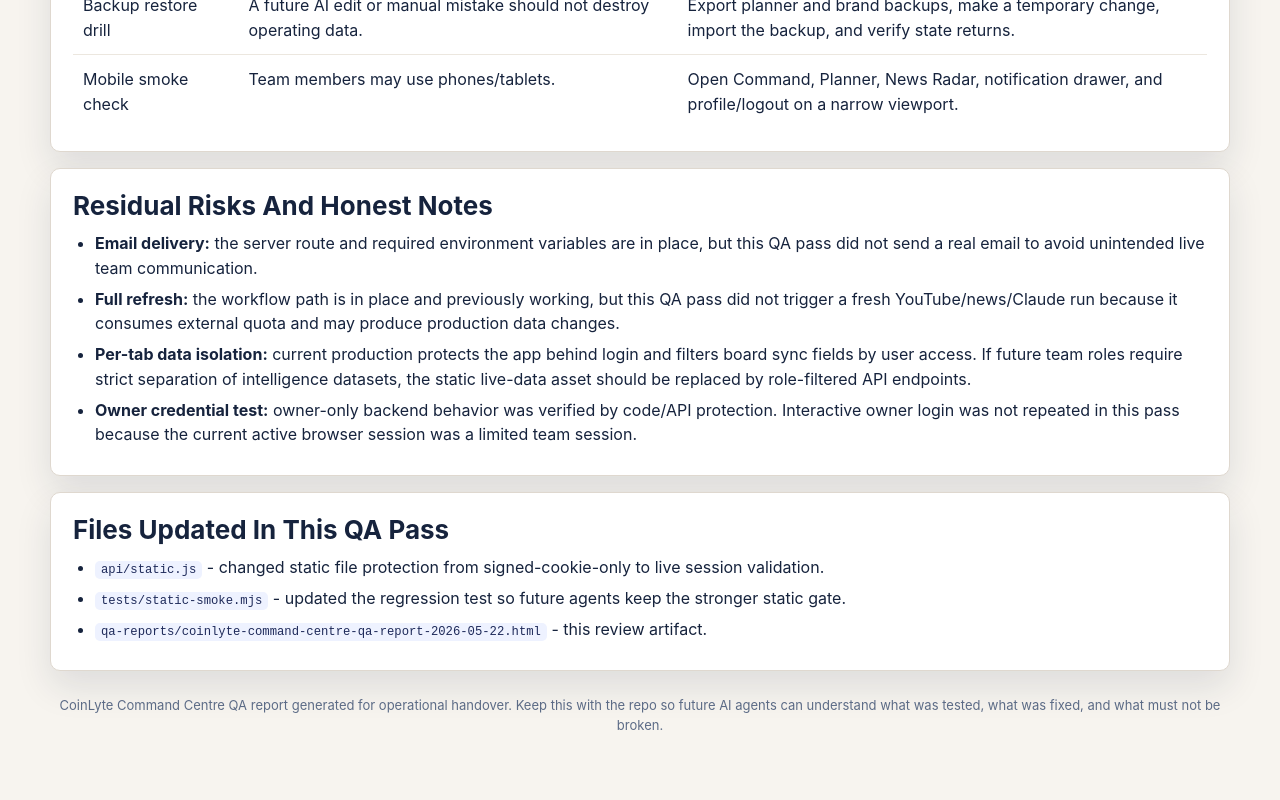
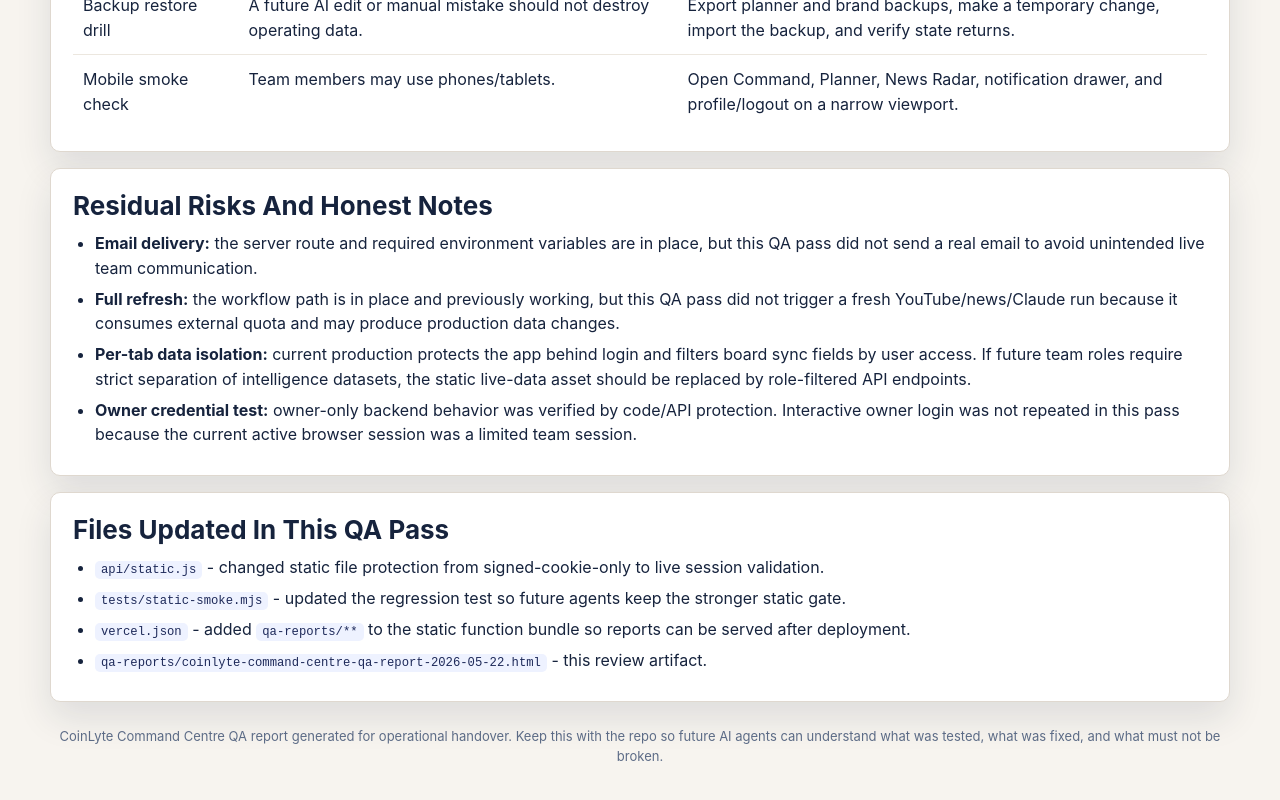
Before and after one commit to bloggingoshelp-beep/coinlyte-youtube-command-centre, a website: page qa-reports/coinlyte-command-centre-qa-report-2026-05-22.html in a window 1280 px wide. Shown: the part 4487-5287 px from the top of the page. Drawn offline with Linux system fonts and the light colour scheme.

Commit message:
Bundle QA reports in Vercel static function

```diff
--- a/qa-reports/coinlyte-command-centre-qa-report-2026-05-22.html
+++ b/qa-reports/coinlyte-command-centre-qa-report-2026-05-22.html
@@ -447,6 +447,7 @@
       <ul>
         <li><code>api/static.js</code> - changed static file protection from signed-cookie-only to live session validation.</li>
         <li><code>tests/static-smoke.mjs</code> - updated the regression test so future agents keep the stronger static gate.</li>
+        <li><code>vercel.json</code> - added <code>qa-reports/**</code> to the static function bundle so reports can be served after deployment.</li>
         <li><code>qa-reports/coinlyte-command-centre-qa-report-2026-05-22.html</code> - this review artifact.</li>
       </ul>
     </section>
```
Also changed, not shown: tests/static-smoke.mjs (+3 -0 lines), vercel.json.
